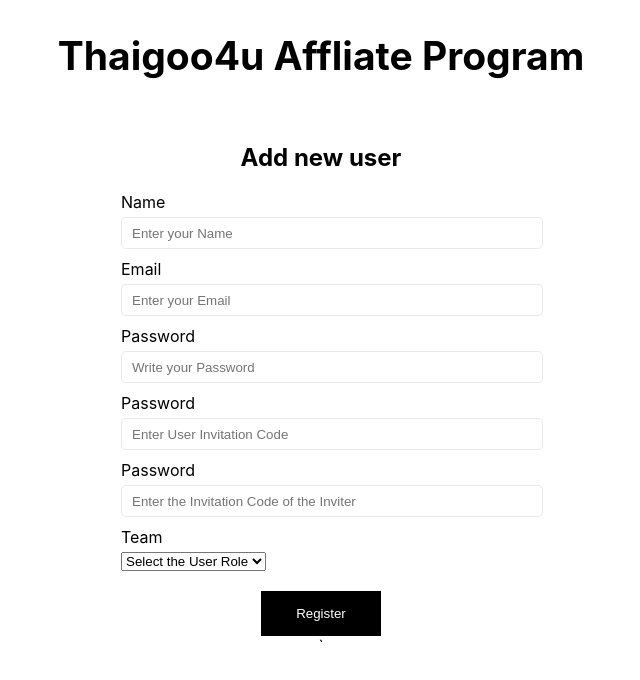
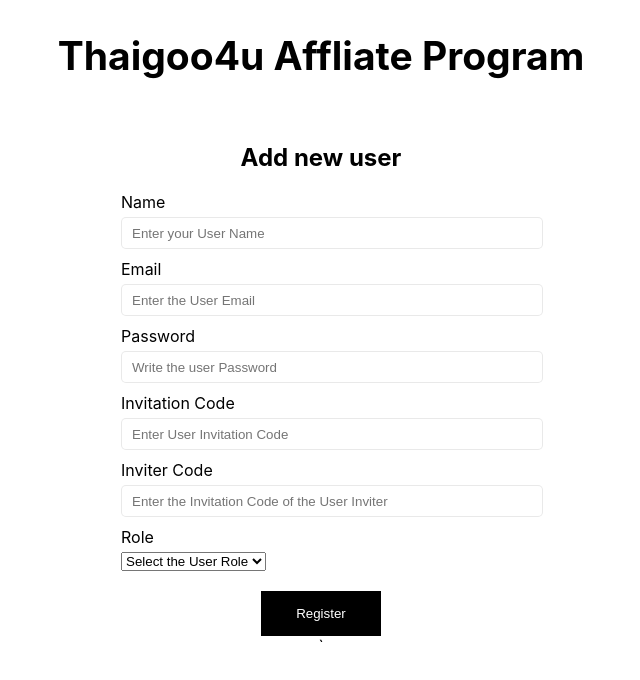
Before and after one commit to Edberaga/thaigood4u-vite-app, a React (Vite) app: page /register in a window 1280 px wide. Shown: the top 680 px of the page, without its empty margins (319-959 px from the left). Built offline with nearby package versions, Linux system fonts and the light colour scheme; no server answers.

Commit message:
Change the setDoc database name

```diff
--- a/src/components/Register/index.jsx
+++ b/src/components/Register/index.jsx
@@ -22,7 +22,8 @@
         displayName: data.username,
       });
       /*This will add the rest data, to the Firestore "User" doc*/
-      await setDoc(doc(db, "team", res.user.uid), {
+      /*It's "users" NOT "user"... */
+      await setDoc(doc(db, "users", res.user.uid), {
         ...data,
         timeStamp: serverTimestamp(),
       });
@@ -35,7 +36,6 @@
   const handleInput = (e) => {
     const id = e.target.id;
     const value = e.target.value;
-
     setData({...data, [id]:value});
   };
   console.log(data);
@@ -56,7 +56,7 @@
       <input
         type="text"
         className='form-control'
-        placeholder='Enter your Name'
+        placeholder='Enter your User Name'
         id="username"
         onChange={handleInput}
       />
@@ -68,7 +68,7 @@
       <input
         type="text"
         className='form-control'
-        placeholder='Enter your Email'
+        placeholder='Enter the User Email'
         id="email"
         onChange={handleInput}
       />
@@ -80,15 +80,14 @@
       <input
         type="password"
         className='form-control'
-        placeholder='Write your Password'
-        id="password"
+        placeholder='Write the user Password'
         onChange={handleInput}
       />
     </div>
 
     {/*Invitation Code*/}
     <div className="form-group">
-      <label>Password</label>
+      <label>Invitation Code</label>
       <input
         type="text"
         className='form-control'
@@ -100,11 +99,11 @@
 
     {/*Invited by Code*/}
     <div className="form-group">
-      <label>Password</label>
+      <label>Inviter Code</label>
       <input
         type="text"
         className='form-control'
-        placeholder='Enter the Invitation Code of the Inviter'
+        placeholder='Enter the Invitation Code of the User Inviter'
         id="parentCode"
         onChange={handleInput}
       />
@@ -112,9 +111,10 @@
 
     {/*User Emblem*/}
     <div className="form-group">
-      <label htmlFor="role">Team</label>
+      <label htmlFor="role">Role</label>
       <select id="role" onChange={handleInput}>
         <option>Select the User Role</option>
+        <option value="None">None</option>
         <option value="Gold">Gold</option>
         <option value="Premium">Premium</option>
         <option value="Exclusive">Exclusive</option>
```
